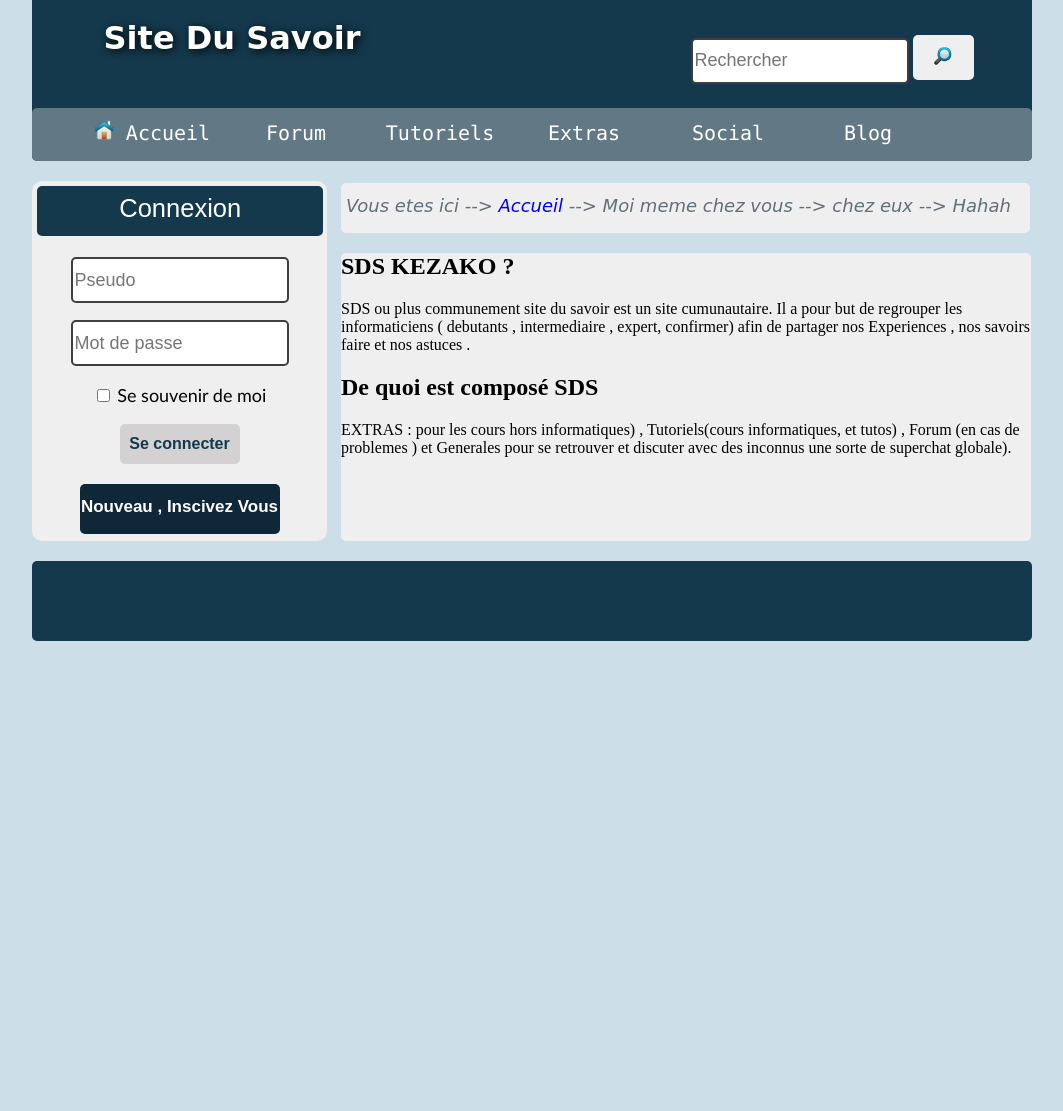
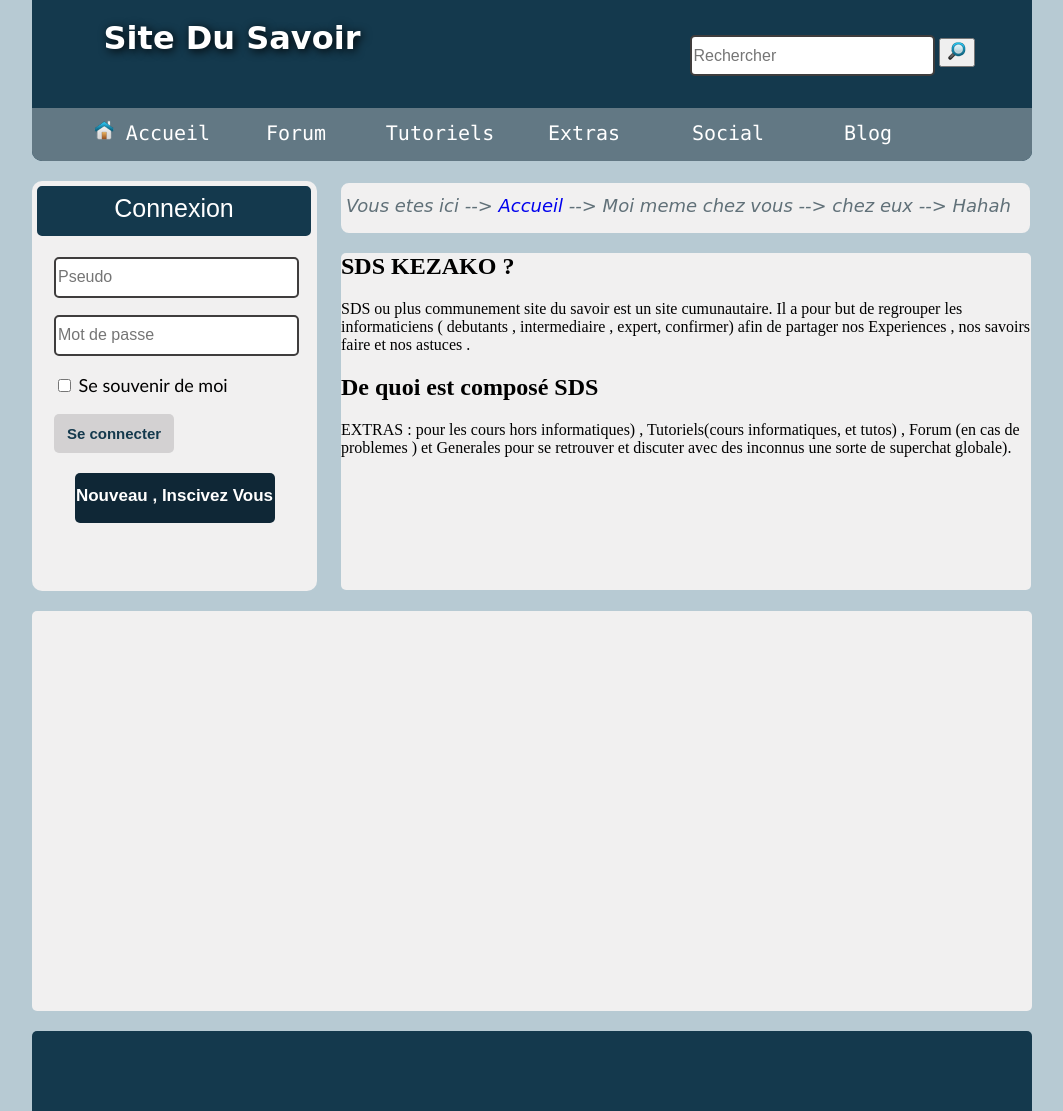
Before and after one commit to malnuxstarck/Sitedusavoir, a PHP site: page / in a window 1280 px wide. Shown: the whole page, without its empty margins (108-1171 px from the left). Before the commit the page ends 641 px from the top, so only its background shows below. Run offline with PHP 8.4, Linux system fonts and the light colour scheme.

Commit message:
Reorganisation de la page index.php

```diff
--- a/css/style.css
+++ b/css/style.css
@@ -3,7 +3,7 @@ Auteur : Malnux Starck
 */
 body
 {
-	background-color: #ccdee7;
+	background-color: #b7cad3;
 }
 
 body,html
@@ -36,7 +36,8 @@ a
 	height:182px;
 	width:1000px;
 	background-color : #14394d;
-	border-radius : 5px;
+	border-bottom-right-radius: 10px;
+	border-bottom-left-radius: 10px;
 }
 
 .menu
@@ -44,8 +45,8 @@ a
 
 	background-color: #627884;
 	height: 53px;
-	border-radius: 5px;
-
+	border-bottom-right-radius: 10px;
+	border-bottom-left-radius: 10px;
 }
 
 
@@ -126,24 +127,14 @@ li a:hover
 
 /*Corps de la page Index */
 
-
-/*Pied de la page */
-
-footer
-{
-	background: #14394d;
-	height: 80px;
-	border-radius: 5px;
-}
-
-#aconnexion /*aside conneion */
+#aconnexion /*aside connexion */
 {
 	display: inline-block;
-	width: 28.5%;
-	height:350px;
-    background: #f0efef;
+	width: 27.5%;
+	height:400px;
+    background: #f1f0f0;
     margin-top: 20px;
-	border: 5px solid #f0efef;
+	border: 5px solid #f1f0f0;
 	border-radius: 10px;
 	vertical-align: top;
 	margin-bottom: 20px;
@@ -154,14 +145,14 @@ footer
 {
 	display: inline-block;
 	vertical-align: top;
-	background: #f0efef;
+	background: #f1f0f0;
 	width:97%;
 	height:40px;
 	margin-left:10px;
 	margin-top: 2px;
 	line-height: 35px;
-	border:5px solid #f0efef;
-	border-radius: 5px;
+	border:5px solid #f1f0f0;
+	border-radius: 8px;
 	font-family: Cursive;
 	font-size: 18px;
 	color:#607078;
@@ -170,9 +161,10 @@ footer
 #presentation
 {
 	margin-left:10px;
-	background:#f0efef;
-	height:288px;
+	background:#f1f0f0;
+	height:337px;
 	border-radius: 5px;
+
 }
 
 #arianepresentation
@@ -183,20 +175,25 @@ footer
     height:308px;
     margin-top: 20px;
     margin-bottom: 20px;
+    margin-left: 10px;
 }
 
 #seconnecter p /*formulaire*/
 {
+	/*
   text-align: center;
+  */
+  margin-left:17px;
 }
 
 #connexion /*titre*/
 {
 	margin-top:0;
 	height:40px;
-	width:97%;
+	width:96%;
 	font-family: Arial;
 	font-weight: normal;
+	font-size: 25px;
 	color: white;
     text-align:center;
 	background:  #14394d;
@@ -213,36 +210,27 @@ footer
 }
 input[type="text"],input[type="password"]
 {
-	font-size: 18px;
-	height: 40px;
-	width:210px;
+	font-size: 16px;
+	height: 35px;
+	width:237px;
 	border: 2px solid #3f3d3d;
 	border-radius: 5px;
 }
 
 input[type="submit"]
 {
-	font-size:16px;
+	font-size:15px;
 	font-weight: bold;
 	color: #14394d;
 
 	width: 120px;
-	height:40px;
+	height:39px;
 	background: #d3d1d2;
 	border:0;
 	border-radius: 5px;
 	cursor:pointer;
 }
 
-button
-{
-
-    padding-top: -3px;
-	height:45px;
-	width:61px;
-	border:0;
-	border-radius: 5px;
-}
 
 input[type="submit"]:active
 {
@@ -267,3 +255,27 @@ input[type="submit"]:active
 {
 	color: white;
 }
+
+.reste
+{
+  height: 400px;
+  background-color: #f1f0f0;
+  margin-bottom: 20px;
+  border-radius: 5px;
+}
+
+#oubli
+{
+	margin-left:20px;
+}
+
+/*Pied de la page */
+
+footer
+{
+	background: #14394d;
+	height: 80px;
+	border-top-left-radius: 5px;
+	border-top-right-radius: 5px;
+}
+}
```
